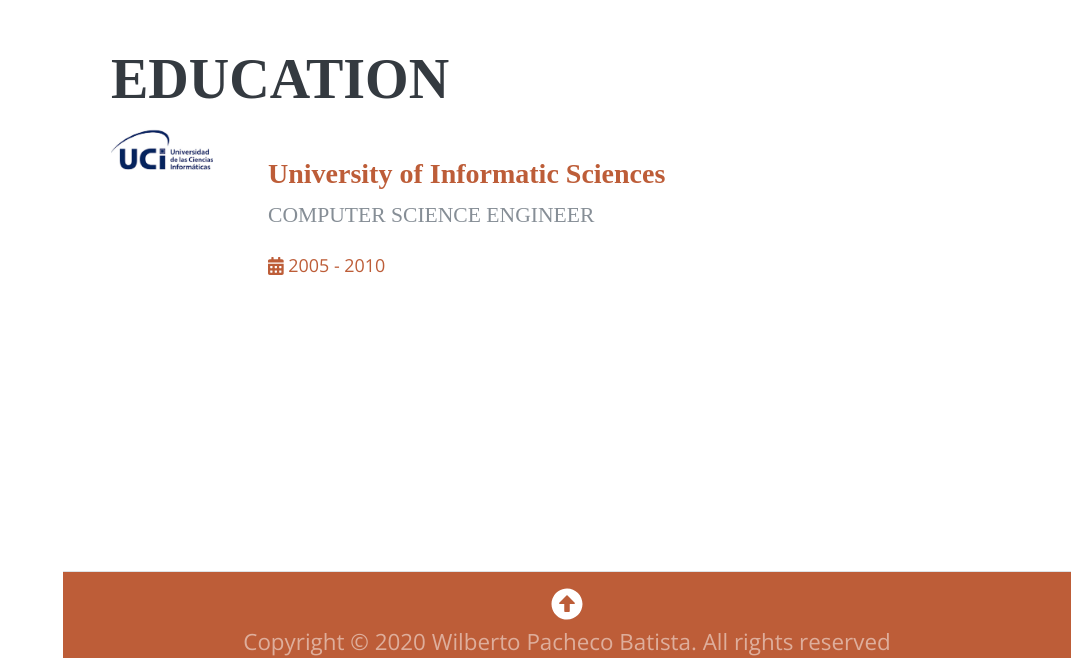
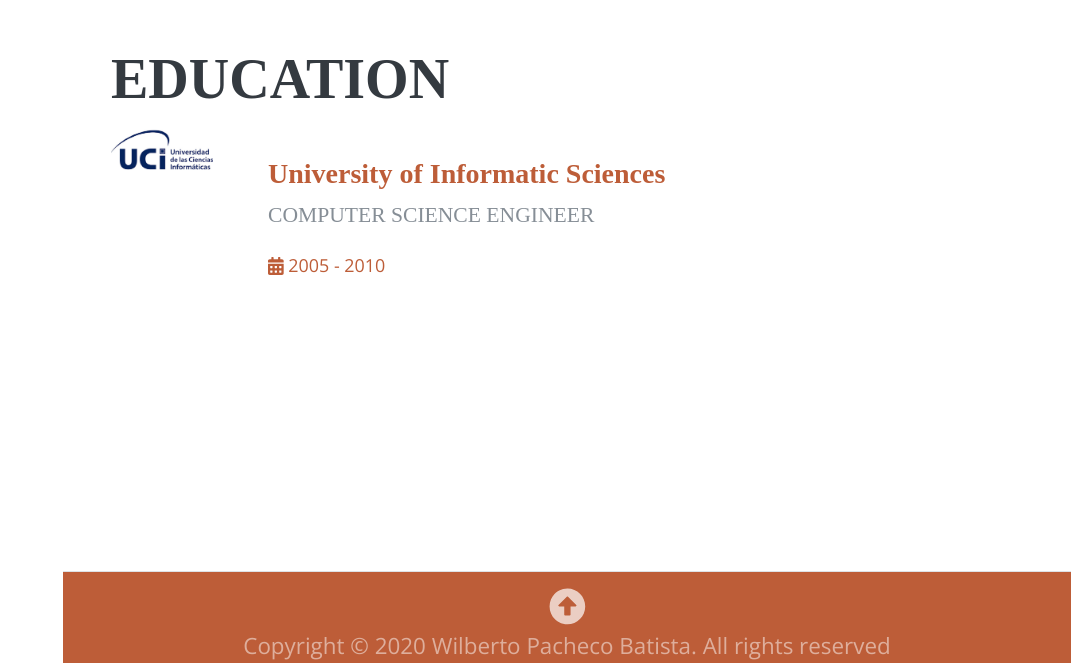
Before and after one commit to wilbertopachecob/portafolio, a Vue app: page / in a window 1280 px wide. Shown: the part 5084-5747 px from the top of the page, without its empty margins (209-1280 px from the left). Built offline with nearby package versions, Linux system fonts and the light colour scheme; a web font is replaced by a local one.

Commit message:
New style for to top btn on footer. Sidebar img link fixed

```diff
--- a/src/components/Footer.vue
+++ b/src/components/Footer.vue
@@ -3,8 +3,7 @@
     <div class="my-auto w-100">
       <font-awesome-icon
         :icon="['fas', 'arrow-alt-circle-up']"
-        style="color: white; font-size: 2rem; cursor: pointer;"
-        class="mt-3"
+        class="mt-3 to-top-button"
         @click="scrollTop"
         title="Scroll to Top"
       />
@@ -36,4 +35,13 @@ export default {
   text-align: center;
   color: white;
 }
+.to-top-button {
+  color: white;
+  font-size: 2.3rem;
+  cursor: pointer;
+  opacity: 0.7;
+}
+.to-top-button:hover {
+  opacity: 1;
+}
 </style>
--- a/src/components/Sidebar.vue
+++ b/src/components/Sidebar.vue
@@ -4,7 +4,11 @@
     class="navbar navbar-expand-lg navbar-dark bg-primary fixed-top"
     id="sideNav"
   >
-    <a class="navbar-brand js-scroll-trigger" href="/#page-top">
+    <a
+      class="navbar-brand js-scroll-trigger"
+      @click="smoothScroll($event, { text: 'About', url: 'about' })"
+      :href="`/#about`"
+    >
       <span class="d-block d-lg-none">Wilberto Pacheco Batista</span>
       <span class="d-none d-lg-block">
         <img
```
